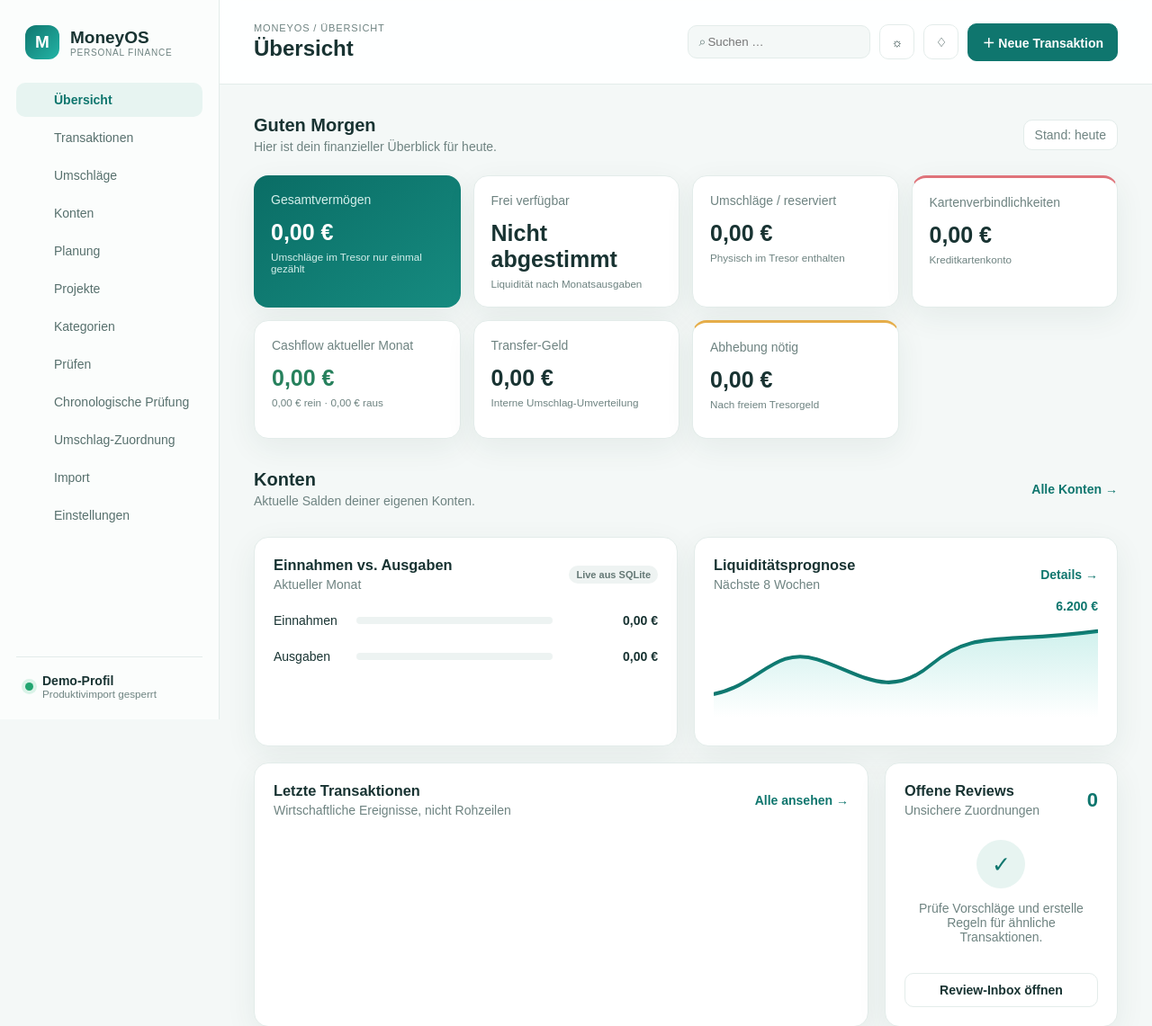
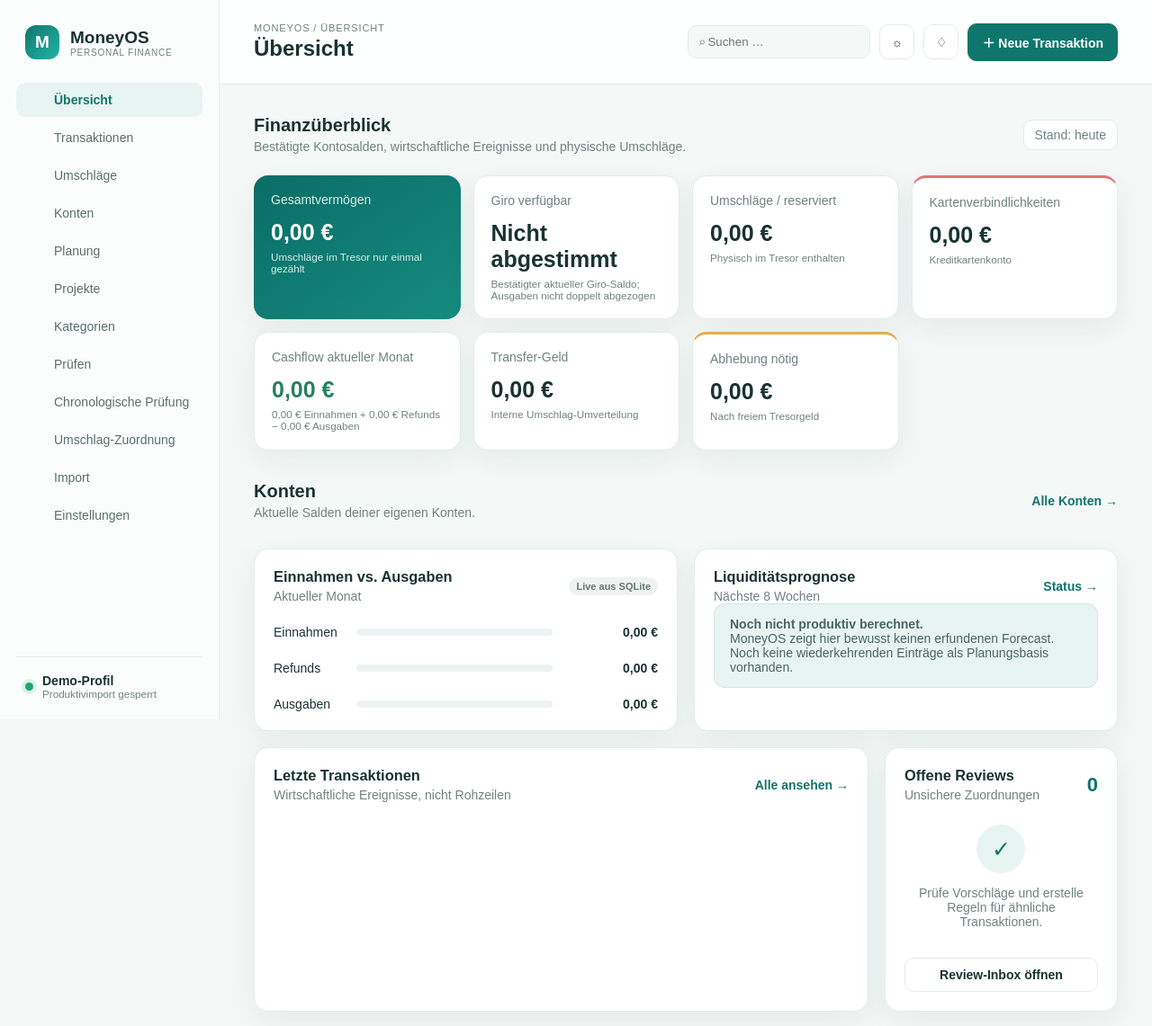
Before and after one commit to danielwauer-maker/moneyos, a FastAPI app: page / in a window 1280 px wide. Shown: the top 1141 px of the page at 90% size. Run offline with FastAPI, Linux system fonts and the light colour scheme; data that the repository does not hold is empty; parts of the project's set-up code (start-up, migrations or seed data) failed here and were passed over.

Commit message:
fix(dashboard): remove fake forecast and show refund-aware cashflow

```diff
--- a/app/web/templates/dashboard.html
+++ b/app/web/templates/dashboard.html
@@ -1,12 +1,12 @@
 {% extends "base.html" %}
 {% block content %}
-<div class="intro"><div><h2>Guten Morgen</h2><p>Hier ist dein finanzieller Überblick für heute.</p></div><span class="date-pill">Stand: heute</span></div>
+<div class="intro"><div><h2>Finanzüberblick</h2><p>Bestätigte Kontosalden, wirtschaftliche Ereignisse und physische Umschläge.</p></div><span class="date-pill">Stand: heute</span></div>
 <div class="kpi-grid">
   <article class="kpi featured"><span>Gesamtvermögen{% if wealth_has_unknown %} teilweise{% endif %}</span><strong>{{ wealth|euro }}</strong><small>{% if wealth_has_unknown %}{{ unreconciled_active_count }} Konten noch nicht abgestimmt{% else %}Umschläge im Tresor nur einmal gezählt{% endif %}</small></article>
-  <article class="kpi"><span>Frei verfügbar</span><strong>{{ free_available|euro if free_available is not none else 'Nicht abgestimmt' }}</strong><small>Liquidität nach Monatsausgaben</small></article>
+  <article class="kpi"><span>Giro verfügbar</span><strong>{{ free_available|euro if free_available is not none else 'Nicht abgestimmt' }}</strong><small>Bestätigter aktueller Giro-Saldo; Ausgaben nicht doppelt abgezogen</small></article>
   <article class="kpi"><span>Umschläge / reserviert</span><strong>{{ reserved|euro }}</strong><small>Physisch im Tresor enthalten</small></article>
   <article class="kpi negative"><span>Kartenverbindlichkeiten</span><strong>{{ card_liabilities|euro if card_liabilities is not none else 'Nicht abgestimmt' }}</strong><small>Kreditkartenkonto</small></article>
-  <article class="kpi"><span>Cashflow aktueller Monat</span><strong class="{% if cashflow < 0 %}red{% else %}green{% endif %}">{{ cashflow|euro }}</strong><small>{{ income|euro }} rein · {{ expenses|euro }} raus</small></article>
+  <article class="kpi"><span>Cashflow aktueller Monat</span><strong class="{% if cashflow < 0 %}red{% else %}green{% endif %}">{{ cashflow|euro }}</strong><small>{{ income|euro }} Einnahmen + {{ refunds|euro }} Refunds − {{ expenses|euro }} Ausgaben</small></article>
   <article class="kpi"><span>Transfer-Geld</span><strong>{{ reconciliation.transfer_money|euro }}</strong><small>Interne Umschlag-Umverteilung</small></article>
   <article class="kpi warning"><span>Abhebung nötig</span><strong>{{ reconciliation.bank_withdrawal_needed|euro }}</strong><small>Nach freiem Tresorgeld</small></article>
 </div>
@@ -24,13 +24,14 @@
 <div class="two-col">
   <article class="panel">
     <div class="panel-head"><div><h3>Einnahmen vs. Ausgaben</h3><p>Aktueller Monat</p></div><span class="badge neutral">Live aus SQLite</span></div>
-    {% set total = income + expenses %}
+    {% set total = income + expenses + refunds %}
     <div class="bar-row"><span>Einnahmen</span><div class="bar"><i class="income" style="width: {{ (income / total * 100) if total else 0 }}%"></i></div><strong>{{ income|euro }}</strong></div>
+    <div class="bar-row"><span>Refunds</span><div class="bar"><i class="income" style="width: {{ (refunds / total * 100) if total else 0 }}%"></i></div><strong>{{ refunds|euro }}</strong></div>
     <div class="bar-row"><span>Ausgaben</span><div class="bar"><i class="expense" style="width: {{ (expenses / total * 100) if total else 0 }}%"></i></div><strong>{{ expenses|euro }}</strong></div>
   </article>
   <article class="panel forecast">
-    <div class="panel-head"><div><h3>Liquiditätsprognose</h3><p>Nächste 8 Wochen</p></div><a href="/planning">Details →</a></div>
-    <div class="chart-placeholder"><span>6.200 €</span><svg viewBox="0 0 540 110" preserveAspectRatio="none"><path d="M0 85 C65 75,85 34,145 48 S245 92,305 54 S400 32,540 18" fill="none" stroke="#0f766e" stroke-width="4"/><path d="M0 85 C65 75,85 34,145 48 S245 92,305 54 S400 32,540 18 L540 110 L0 110Z" fill="url(#g)"/><defs><linearGradient id="g" x1="0" y1="0" x2="0" y2="1"><stop offset="0" stop-color="#14b8a6" stop-opacity=".2"/><stop offset="1" stop-color="#14b8a6" stop-opacity="0"/></linearGradient></defs></svg></div>
+    <div class="panel-head"><div><h3>Liquiditätsprognose</h3><p>Nächste 8 Wochen</p></div><a href="/planning">Status →</a></div>
+    <div class="notice"><strong>Noch nicht produktiv berechnet.</strong><br>MoneyOS zeigt hier bewusst keinen erfundenen Forecast. {% if recurring %}{{ recurring|length }} aktive wiederkehrende Einträge sind bereits als Planungsbasis vorhanden.{% else %}Noch keine wiederkehrenden Einträge als Planungsbasis vorhanden.{% endif %}</div>
   </article>
 </div>
 
```
